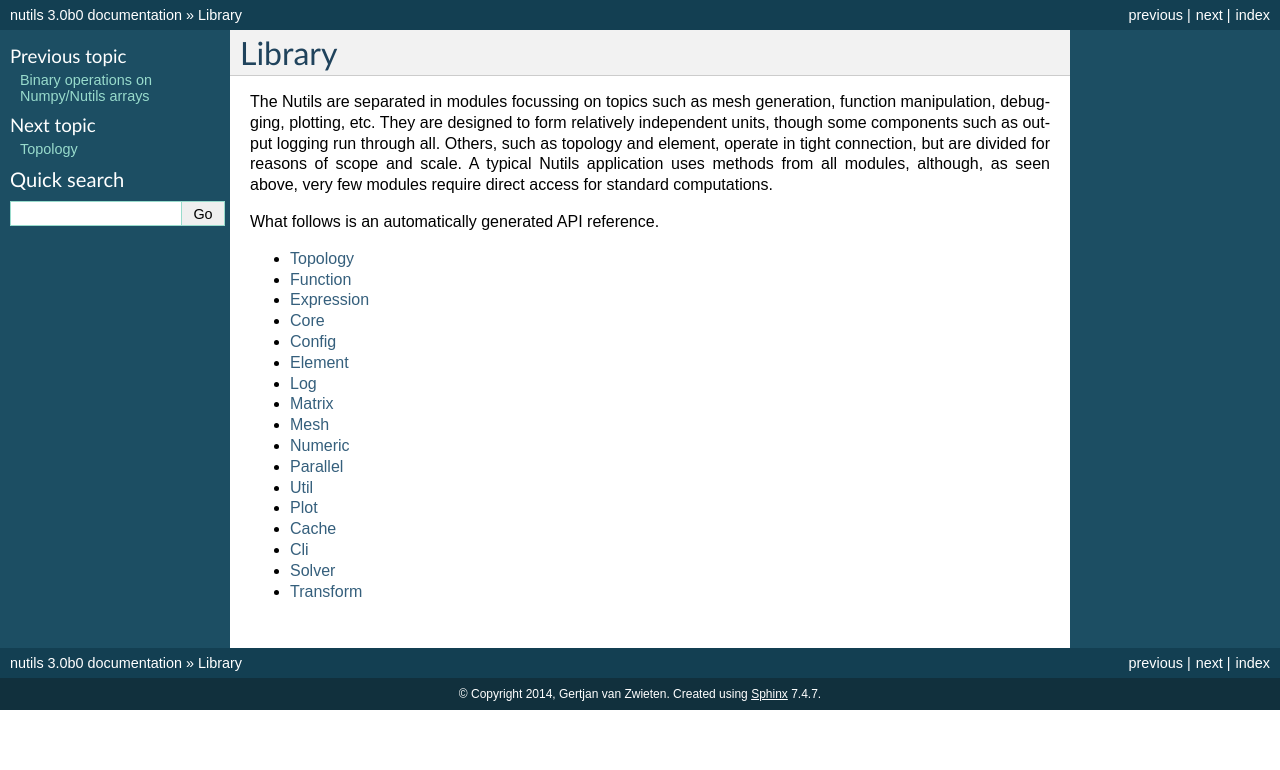
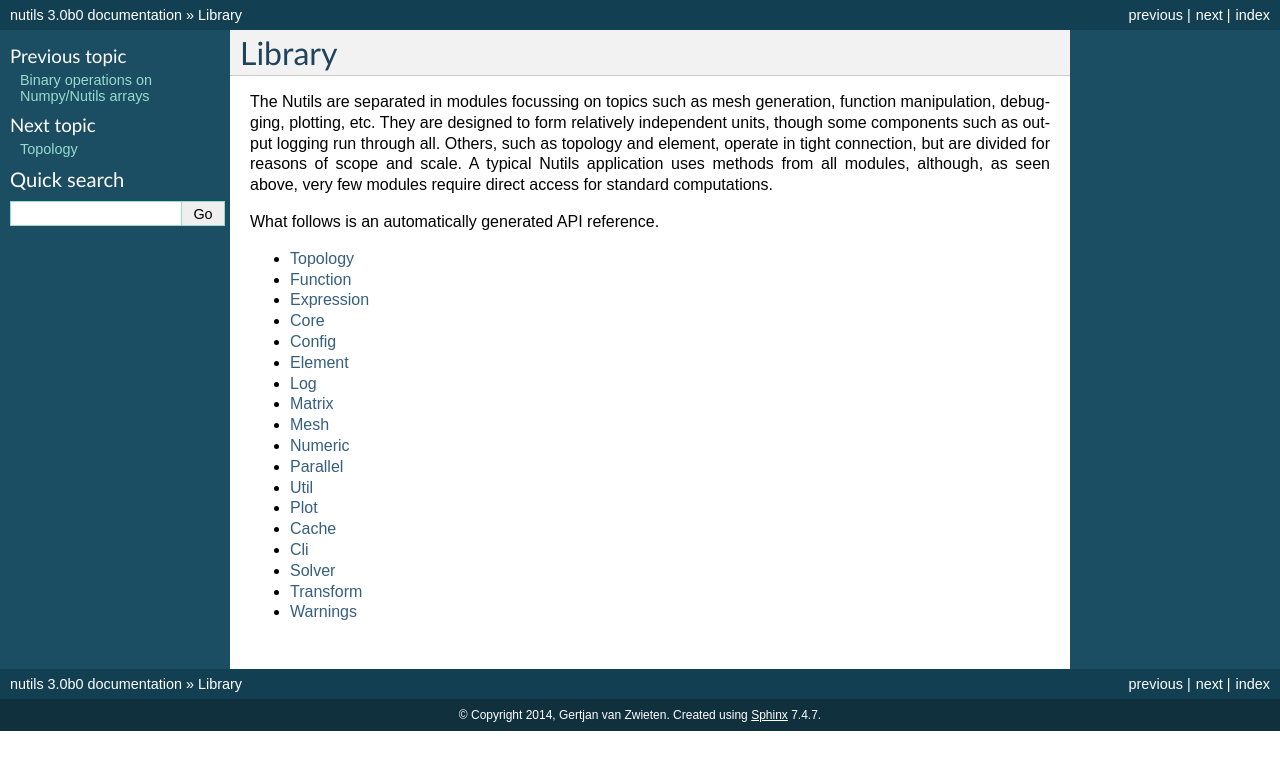
Before and after one commit to evalf/nutils, a Sphinx documentation site: the page built from docs/library.rst, in a window 1280 px wide. Shown: the top 770 px of the page. Built offline with Sphinx 7.4.7, drawn with Linux system fonts in a browser that asks for light colours.

Commit message:
add doc entry for nutils.warnings

```diff
--- a/docs/library.rst
+++ b/docs/library.rst
@@ -31,3 +31,4 @@ What follows is an automatically generated API reference.
    library/cli
    library/solver
    library/transform
+   library/warnings
--- /dev/null
+++ b/docs/library/warnings.rst
@@ -0,0 +1,4 @@
+Warnings
+========
+
+.. automodule:: nutils.warnings
```
